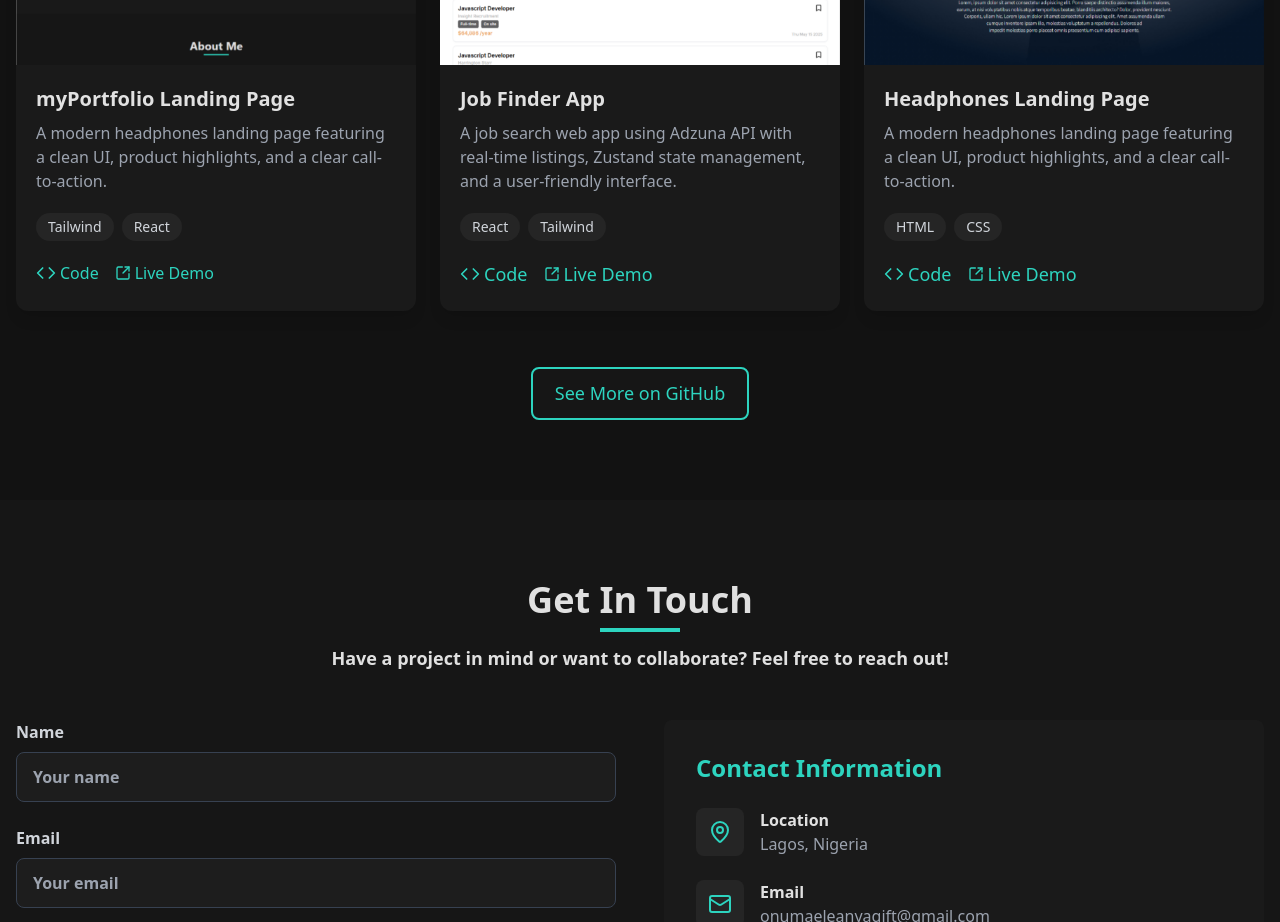
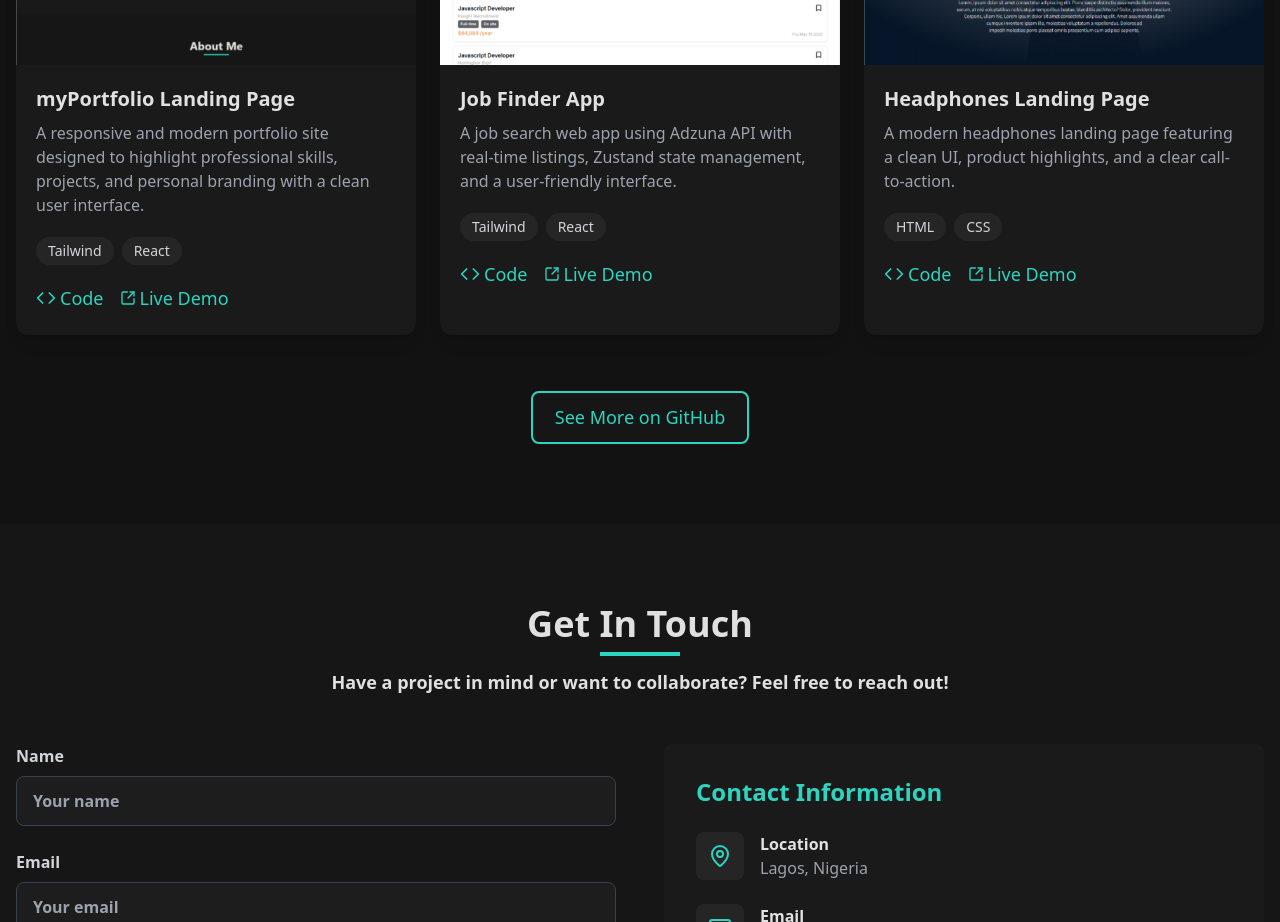
Before and after one commit to onumaeleanyagift/myPortfolio, a React (Vite) app: page / in a window 1280 px wide. Shown: the part 1800-2722 px from the top of the page. Built offline with nearby package versions, Linux system fonts and the light colour scheme.

Commit message:
minor update to ProjectSection

```diff
--- a/src/sections/ProjectSection.jsx
+++ b/src/sections/ProjectSection.jsx
@@ -20,7 +20,6 @@
         </div>
 
         <div className="grid grid-cols-1 gap-6 text-left md:grid-cols-2 lg:grid-cols-3">
-
           {/* Project 1 */}
           <div className="bg-[#1A1A1A] rounded-xl transition duration-300 transform hover:-translate-y-2 hover:shadow-[#2DD4BF]/20 shadow-lg">
             <div className=" h-[25vh] relative overflow-hidden rounded-t-xl">
@@ -35,8 +34,9 @@
                 myPortfolio Landing Page
               </h2>
               <span className="text-gray-400 ">
-                A modern headphones landing page featuring a clean UI, product
-                highlights, and a clear call-to-action.
+                A responsive and modern portfolio site designed to highlight
+                professional skills, projects, and personal branding with a
+                clean user interface.
               </span>
             </div>
 
@@ -50,13 +50,27 @@
             </div>
 
             <div className="flex px-5 py-5 gap-4 font-medium text-[#2DD4BF]">
+              <a
+                href="https://github.com/onumaeleanyagift/myPortfolio/tree/main"
+                target="_blank"
+                rel="noopener noreferrer"
+                className="text-[#2DD4BF]"
+              >
                 <span className="inline-flex gap-1 items-center cursor-pointer hover:text-[#5FE3D2]">
                   <Code className="w-5 h-5" /> Code
                 </span>
+              </a>
+              <a
+                href=""
+                target="_blank"
+                rel="noopener noreferrer"
+                className="text-[#2DD4BF]"
+              >
                 <span className="inline-flex gap-1 items-center cursor-pointer hover:text-[#5FE3D2]">
                   <SquareArrowOutUpRight className="w-4 h-4" />
                   Live Demo
                 </span>
+              </a>
             </div>
           </div>
 
@@ -79,10 +93,10 @@
 
             <div className="flex flex-wrap gap-2 px-5 font-medium">
               <span className="bg-[#252525] text-sm rounded-full px-3 py-1 text-gray-300 ">
-                React
+                Tailwind
               </span>
               <span className="bg-[#252525] text-sm rounded-full px-3 py-1 text-gray-300 ">
-                Tailwind
+                React
               </span>
             </div>
 
@@ -98,7 +112,7 @@
                 </span>
               </a>
               <a
-                href="https://onumaeleanyagift.github.io/alx_html_css/headphones/"
+                href=""
                 target="_blank"
                 rel="noopener noreferrer"
                 className="text-[#2DD4BF]"
```
Lines whose indentation alone changed are shown as unchanged.
